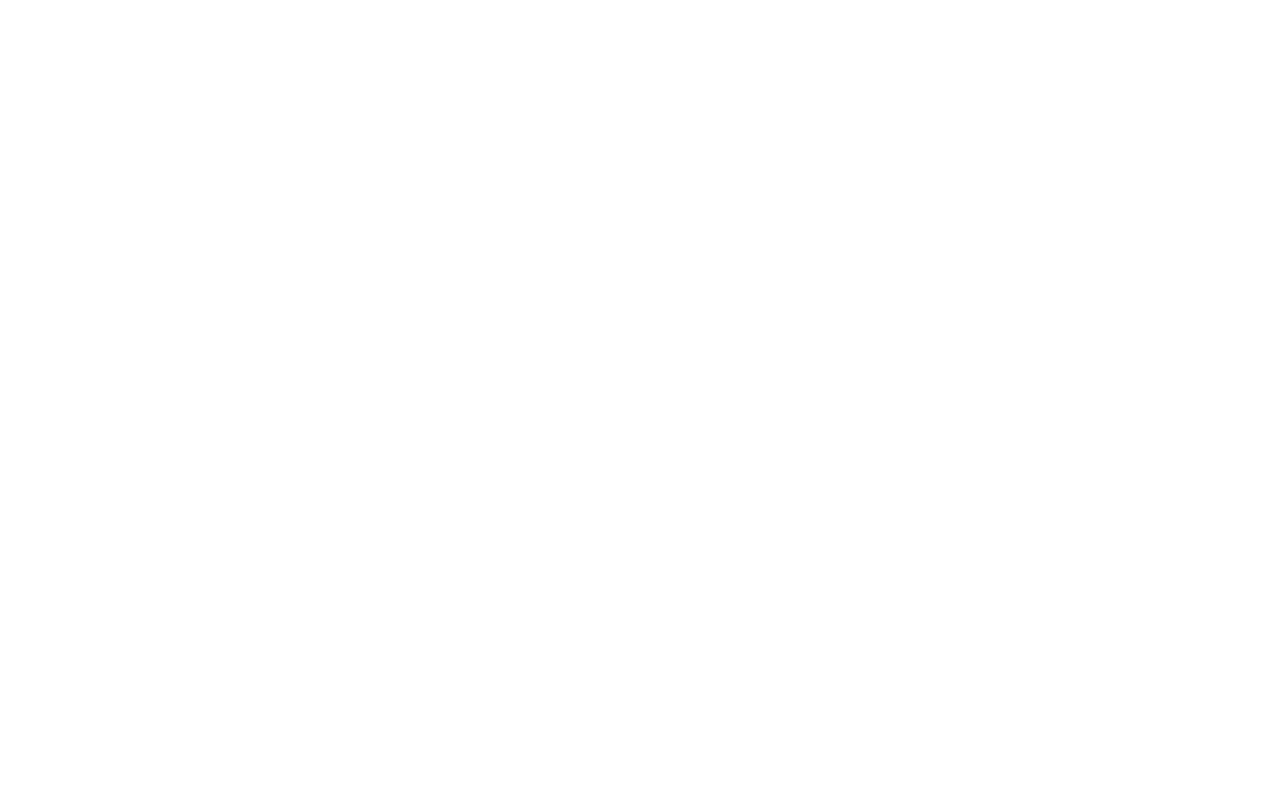
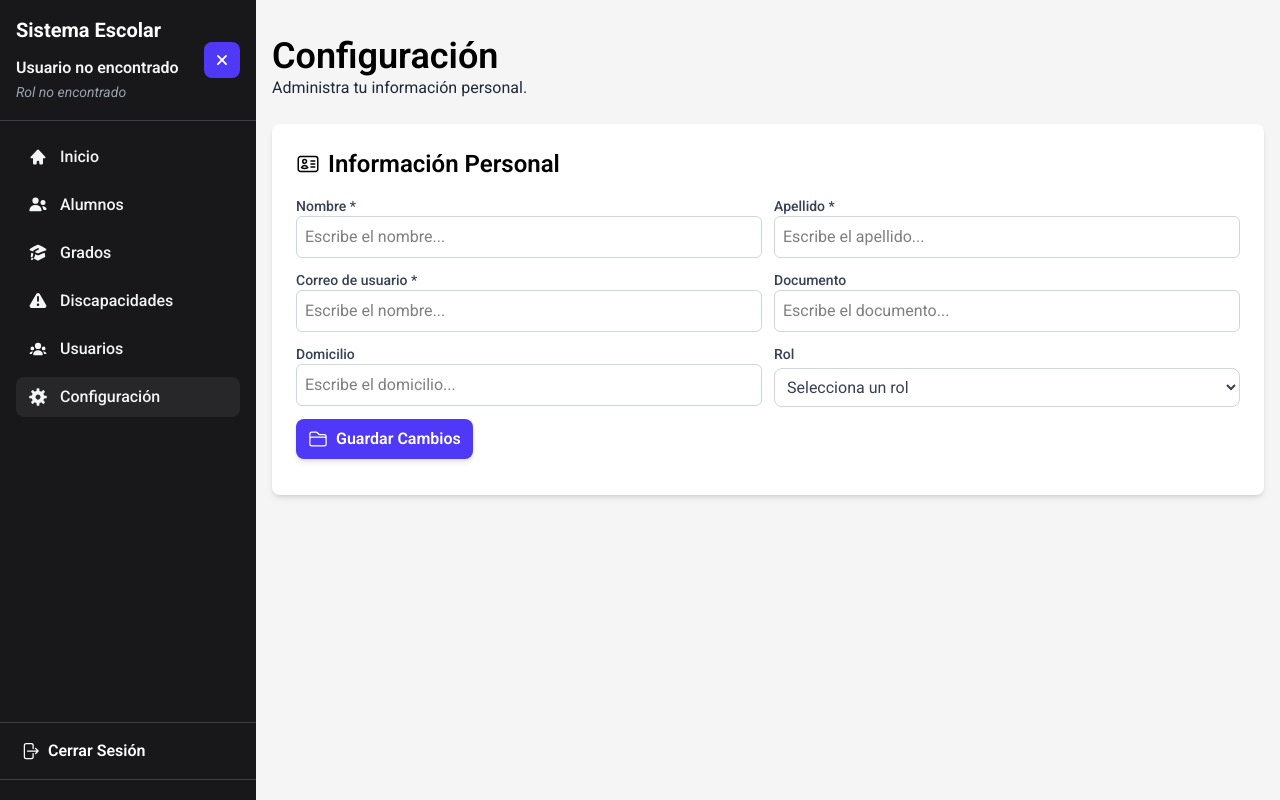
Before and after one commit to alisho0/sep-frontend, a React (Vite) app: page /configuracion in a window 1280 px wide. Before the commit this address had no page. Built offline with nearby package versions, Linux system fonts and the light colour scheme; no server answers.

Commit message:
Implementación de formulario para editar el perfil del usuario.

```diff
--- a/src/SepApp.jsx
+++ b/src/SepApp.jsx
@@ -11,6 +11,7 @@ import { Grados } from './features/grados/pages/Grados'
 import { GradoDetalle } from './features/grados/pages/GradoDetalle'
 import { GradoCicloDetalle } from './features/grados/pages/GradoCicloDetalle'
 import { Usuarios } from './features/usuarios/pages/Usuarios'
+import { Configuracion } from './components/configuracion/Configuracion'
 function SepApp() {
   return (
     <>
@@ -26,6 +27,7 @@ function SepApp() {
             <Route path='/grados/:id' element={<GradoDetalle />} />
             <Route path='/grados/:id/ciclo/:cicloId' element={<GradoCicloDetalle />} />
             <Route path='/usuarios' element={<Usuarios />} />
+            <Route path='/configuracion' element={<Configuracion />} />
           </Route>
         </Routes>
       </BrowserRouter>
--- a/src/assets/output.css
+++ b/src/assets/output.css
@@ -13,8 +13,7 @@
     --color-red-600: oklch(57.7% 0.245 27.325);
     --color-red-700: oklch(50.5% 0.213 27.518);
     --color-red-800: oklch(44.4% 0.177 26.899);
-    --color-amber-100: oklch(96.2% 0.059 95.617);
-    --color-amber-950: oklch(27.9% 0.077 45.635);
+    --color-amber-300: oklch(87.9% 0.169 91.605);
     --color-blue-500: oklch(62.3% 0.214 259.815);
     --color-indigo-300: oklch(78.5% 0.115 274.713);
     --color-indigo-400: oklch(67.3% 0.182 276.935);
@@ -405,9 +404,6 @@
   .h-96 {
     height: calc(var(--spacing) * 96);
   }
-  .h-\[calc\(100vh-72px\)\] {
-    height: calc(100vh - 72px);
-  }
   .h-fit {
     height: fit-content;
   }
@@ -515,9 +511,6 @@
   .items-center {
     align-items: center;
   }
-  .items-end {
-    align-items: flex-end;
-  }
   .items-start {
     align-items: flex-start;
   }
@@ -529,9 +522,6 @@
   }
   .justify-end {
     justify-content: flex-end;
-  }
-  .justify-start {
-    justify-content: flex-start;
   }
   .justify-items-start {
     justify-items: start;
@@ -601,9 +591,6 @@
   .rounded-md {
     border-radius: var(--radius-md);
   }
-  .rounded-none {
-    border-radius: 0;
-  }
   .rounded-xl {
     border-radius: var(--radius-xl);
   }
@@ -619,10 +606,6 @@
     border-style: var(--tw-border-style);
     border-width: 1px;
   }
-  .border-x {
-    border-inline-style: var(--tw-border-style);
-    border-inline-width: 1px;
-  }
   .border-y {
     border-block-style: var(--tw-border-style);
     border-block-width: 1px;
@@ -647,8 +630,8 @@
     border-left-style: var(--tw-border-style);
     border-left-width: 2px;
   }
-  .border-amber-950 {
-    border-color: var(--color-amber-950);
+  .border-amber-300 {
+    border-color: var(--color-amber-300);
   }
   .border-black {
     border-color: var(--color-black);
@@ -673,12 +656,6 @@
   }
   .border-zinc-700 {
     border-color: var(--color-zinc-700);
-  }
-  .border-y-amber-100 {
-    border-block-color: var(--color-amber-100);
-  }
-  .border-y-zinc-700 {
-    border-block-color: var(--color-zinc-700);
   }
   .bg-black {
     background-color: var(--color-black);
@@ -1209,6 +1186,11 @@
       align-items: center;
     }
   }
+  .md\:col-auto {
+    @media (width >= 48rem) {
+      grid-column: auto;
+    }
+  }
   .md\:col-span-1 {
     @media (width >= 48rem) {
       grid-column: span 1 / span 1;
@@ -1257,6 +1239,11 @@
   .md\:w-fit {
     @media (width >= 48rem) {
       width: fit-content;
+    }
+  }
+  .md\:w-full {
+    @media (width >= 48rem) {
+      width: 100%;
     }
   }
   .md\:grid-cols-2 {
--- a/src/components/Sidebar.jsx
+++ b/src/components/Sidebar.jsx
@@ -34,7 +34,7 @@ export const Sidebar = ({ open, setOpen }) => {
     { name: "Grados", href: "/grados", icon: AcademicCapIcon, show: true, id: 3 },
     { name: "Discapacidades", href: "/discapacidades", icon: ExclamationTriangleIcon, show: true, id: 4 },
     { name: "Usuarios", href: "/usuarios", icon: UserGroupIcon, show: true, id: 5 },
-    { name: "Configuración", href: "#", icon: Cog8ToothIcon, show: true, id: 6 },
+    { name: "Configuración", href: "/configuracion", icon: Cog8ToothIcon, show: true, id: 6 },
   ]
 
   const handleLogout = async () => {
--- /dev/null
+++ b/src/components/configuracion/Configuracion.jsx
@@ -0,0 +1,90 @@
+import { FolderIcon, IdentificationIcon } from "@heroicons/react/24/outline";
+import React, { useEffect } from "react";
+import { BotonIcono } from "../../utils/components/BotonIcono";
+import { jwtDecode } from "jwt-decode";
+import { useDispatch, useSelector } from "react-redux";
+import { modificarUsuario, obtenerUsuarioCompleto } from "../../reducers/usuariosSlice";
+import { UsuarioInputs } from "../../features/usuarios/components/UsuarioInputs";
+import { FormProvider, useForm } from "react-hook-form";
+import { confirmationAlert, showAlert } from "../../utils/alert";
+
+export const Configuracion = () => {
+  const { usuario } = useSelector((state) => state.usuarios);
+  const methods = useForm();
+  const {
+    register,
+    handleSubmit,
+    formState: { errors },
+  } = methods;
+  const dispatch = useDispatch();
+
+  let idUsuario = null;
+  const token = localStorage.getItem("token");
+  if (token) {
+    const claims = token ? jwtDecode(token) : null;
+    idUsuario = claims.userId;
+  }
+
+  useEffect(() => {
+    dispatch(obtenerUsuarioCompleto(idUsuario));
+  }, [idUsuario]);
+
+  const onSubmit = async (data) => {
+    const res = await confirmationAlert({
+      title: "¿Estás seguro?",
+      text: "¿Estás seguro de modificar tu información?",
+      icon: "warning",
+      confirmButtonText: "Editar",
+      cancelButtonText: "Cancelar",
+    });
+    if (res.isConfirmed) {
+      try {
+        const resultAction = await dispatch(modificarUsuario({ id: data.id, usuario: data }));
+        if (modificarUsuario.fulfilled.match(resultAction)) {
+          showAlert({
+            title: "Usuario modificado",
+            text: "El usuario se modificó correctamente.",
+            icon: "success",
+          });
+        } else if (modificarUsuario.rejected.match(resultAction)) {
+          throw new Error("El usuario no pudo ser editado. Intentalo de nuevo.");
+        }
+      } catch (error) {
+        showAlert({
+          title: "Error al editar",
+          text: error.message,
+          icon: "error",
+        });
+      }
+    }
+  }
+
+  return (
+    <section className="container mx-auto px-4 pt-9">
+      <div>
+        <h1 className="text-4xl font-semibold">Configuración</h1>
+        <p className="text-gray-800 ">Administra tu información personal.</p>
+      </div>
+      <div className="mt-6 bg-white p-6 rounded-lg shadow-md">
+        <div className="flex gap-2 items-center mb-4">
+          <IdentificationIcon className="h-6 w-6" />
+          <h2 className="text-2xl font-semibold">Información Personal</h2>
+        </div>
+
+        <FormProvider {...methods}>
+          <form
+            className="grid grid-cols-1 md:grid-cols-2 gap-3 mb-3"
+            onSubmit={handleSubmit(onSubmit)}
+          >
+            <UsuarioInputs usuariosForm={false} />
+            <BotonIcono
+              texto={"Guardar Cambios"}
+              Icono={FolderIcon}
+              className="bg-indigo-600 text-white hover:bg-indigo-700 transition shadow-md col-span-2 w-full justify-center md:col-span-1 md:w-fit"
+            />
+          </form>
+        </FormProvider>
+      </div>
+    </section>
+  );
+};
--- a/src/features/usuarios/components/UsuarioInputs.jsx
+++ b/src/features/usuarios/components/UsuarioInputs.jsx
@@ -3,22 +3,31 @@ import { useFormContext } from "react-hook-form";
 import { useDispatch, useSelector } from "react-redux";
 import { cerrarModal } from "../../../reducers/uiSlice";
 
-export const UsuarioInputs = () => {
+export const UsuarioInputs = ({usuariosForm = true}) => {
 
     const { register, formState: {errors}, setValue } = useFormContext();
     const dispatch = useDispatch();
     const { modalData, modalTipo } = useSelector((state) => state.ui)
+    const { usuario } = useSelector((state) => state.usuarios)
 
     useEffect(() => {
-      if (modalTipo === "editarUsuario" && modalData) {
+      if (modalTipo === "editarUsuario" && modalData ) {
         setValue("nombre", modalData.nombre || "");
         setValue("apellido", modalData.apellido || "");
         setValue("username", modalData.username || "");
         setValue("dni", modalData.dni || "");
         setValue("domicilio", modalData.domicilio || "");
         setValue("rol", modalData.rol || "");
+      } else if( usuario && !usuariosForm ) {
+        setValue("id", usuario.id || "");
+        setValue("nombre", usuario.nombre || "");
+        setValue("apellido", usuario.apellido || "");
+        setValue("username", usuario.username || "");
+        setValue("dni", usuario.dni || "");
+        setValue("domicilio", usuario.domicilio || "");
+        setValue("rol", usuario.rol || "");
       }
-    }, [modalTipo, modalData, setValue]);
+    }, [modalTipo, modalData, setValue, usuario]);
 
   return (
     <>
@@ -128,7 +137,7 @@ export const UsuarioInputs = () => {
         />
         {/* {errors?.password && (<span className="text-xs text-red-700">Este campo es obligatorio</span>)} */}
       </div>
-      <div className={`flex flex-col col-span-2  ${ modalTipo == "editarUsuario" ? "md:col-span-1" : "" }`}>
+      <div className={`flex flex-col col-span-2  ${ modalTipo == "editarUsuario" || !usuariosForm  ? "md:col-span-1" : "" }`}>
         <label htmlFor="rol" className="text-sm font-medium text-gray-700 mb-1">
           Rol
         </label>
@@ -137,6 +146,7 @@ export const UsuarioInputs = () => {
           id="rol"
           className={`w-full outline-none text-gray-700 bg-white border border-gray-300 rounded-lg px-2 py-2 focus:ring-2 focus:ring-indigo-500`}
           {...register("rol", { required: true })}
+          disabled={!usuariosForm}
           defaultValue=""
         >
           <option value="" disabled>
@@ -151,6 +161,7 @@ export const UsuarioInputs = () => {
           </span>
         )}
       </div>
+      {usuariosForm && (
         <div className="flex justify-end text-white font-semibold col-span-2 w-fit gap-2 mt-4 ml-auto">
           <button
             className="bg-red-700 py-2 px-4 gap-1 rounded-lg hover:bg-red-800 transition-colors cursor-pointer"
@@ -163,6 +174,7 @@ export const UsuarioInputs = () => {
             Agregar
           </button>
         </div>
+      )}
     </>
   );
 };
--- a/src/features/usuarios/pages/Usuarios.jsx
+++ b/src/features/usuarios/pages/Usuarios.jsx
@@ -31,16 +31,16 @@ export const Usuarios = () => {
 
 
     const handleDeleteUsuario = async (id) => {
-      await confirmationAlert({
+      const res = await confirmationAlert({
         title: "¿Estás seguro?",
         text: "¿Estás seguro de eliminar este usuario?",
         icon: "warning",
         confirmButtonText: "Eliminar",
         cancelButtonText: "Cancelar",
-      }).then((res) => {
+      });
       if (res.isConfirmed) {
         try {
-            const eliminar = dispatch(eliminarUsuario(id));
+          const eliminar = await dispatch(eliminarUsuario(id));
           if (eliminarUsuario.fulfilled.match(eliminar)) {
             showAlert({
               title: "Usuario eliminado",
@@ -60,7 +60,6 @@ export const Usuarios = () => {
           });
         }
       }
-      });
     };
 
     const handleEditarUsuario = async (id) => {
```
Lines whose indentation alone changed are shown as unchanged.
